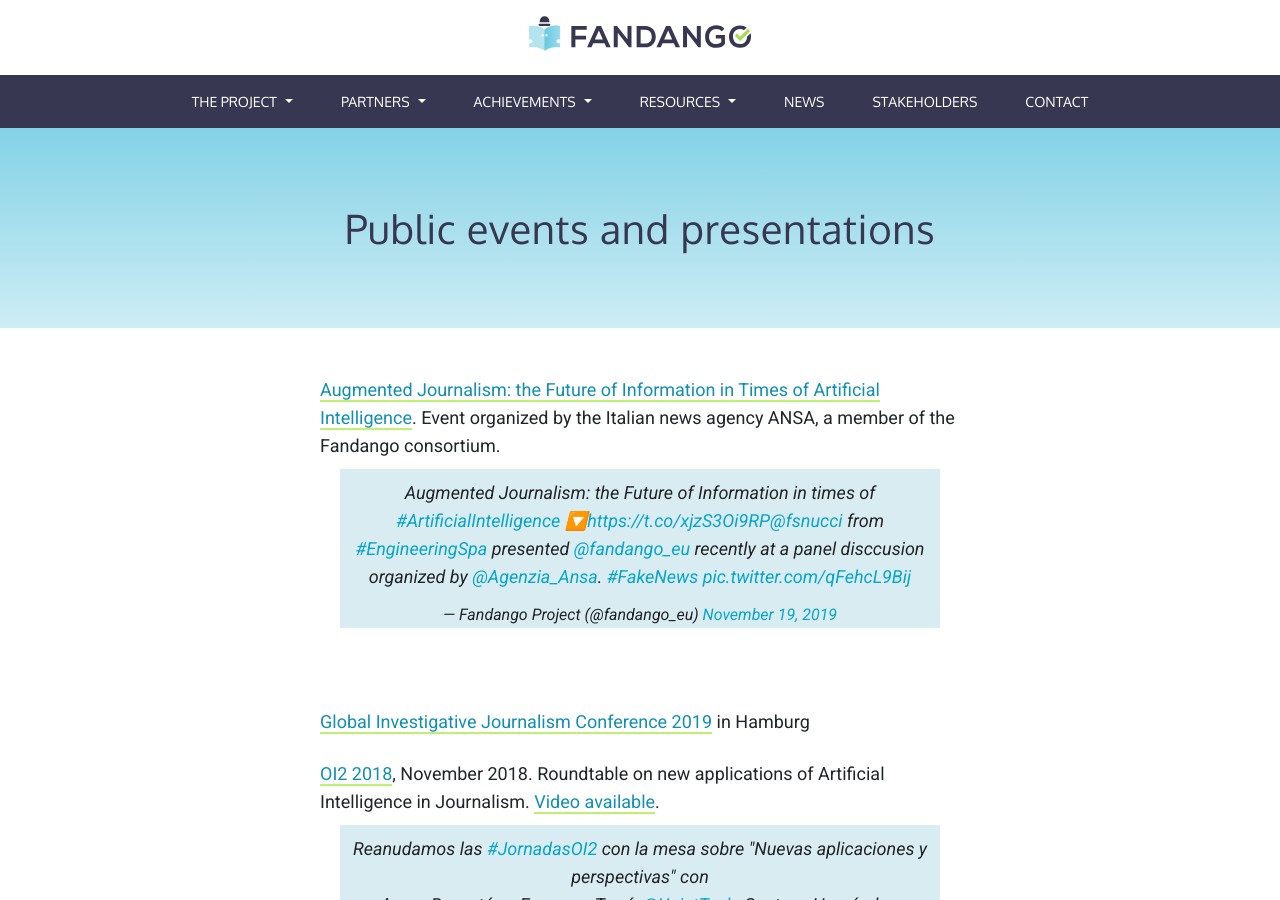
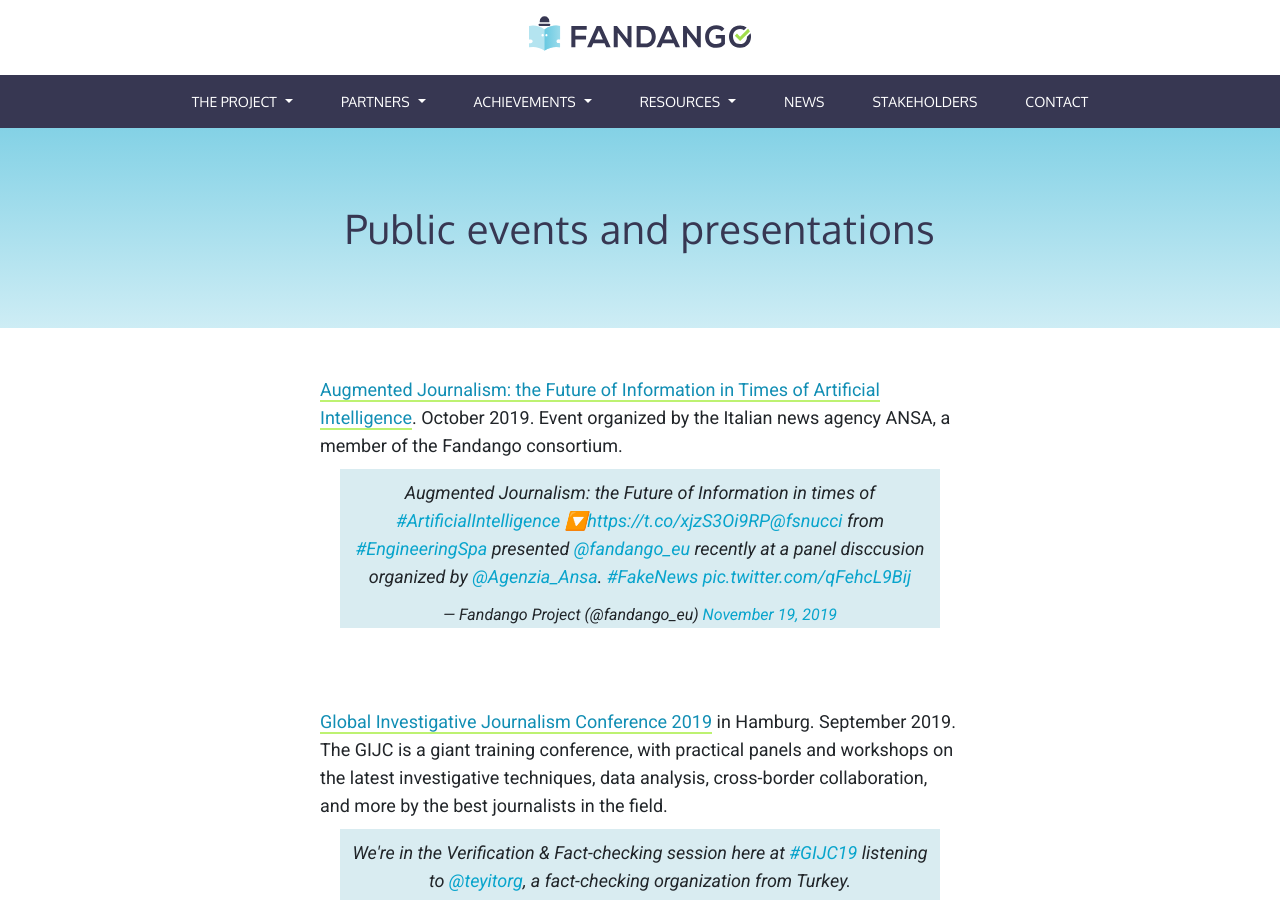
Before and after one commit to fandangOrg/fandango-web, a Jekyll site: the page built from achievements/public-events.md, in a window 1280 px wide and 900 px high. Built offline with Jekyll 4.4.1, drawn with Linux system fonts in a browser that asks for light colours; comment, search, counter and statistics services are not loaded; some of the changed text lies outside the part shown.

Commit message:
Updated Public Events

```diff
--- a/achievements/public-events.md
+++ b/achievements/public-events.md
@@ -6,7 +6,7 @@ navigation_order: 2
 navigation_parent: Achievements
 ---
 
-[Augmented Journalism: the Future of Information in Times of Artificial Intelligence](https://fandango-project.eu/news/2019/11/15/augmented-journalism-the-future-of-information-in-times-of-artificial-intelligence/). Event organized by the Italian news agency ANSA, a member of the Fandango consortium.
+[Augmented Journalism: the Future of Information in Times of Artificial Intelligence](https://fandango-project.eu/news/2019/11/15/augmented-journalism-the-future-of-information-in-times-of-artificial-intelligence/). October 2019. Event organized by the Italian news agency ANSA, a member of the Fandango consortium.
 
 <center>
 <blockquote class="twitter-tweet"><p lang="en" dir="ltr">Augmented Journalism: the Future of Information in times of <a href="https://twitter.com/hashtag/ArtificialIntelligence?src=hash&amp;ref_src=twsrc%5Etfw">#ArtificialIntelligence</a> 🔽<a href="https://t.co/xjzS3Oi9RP">https://t.co/xjzS3Oi9RP</a><a href="https://twitter.com/fsnucci?ref_src=twsrc%5Etfw">@fsnucci</a> from <a href="https://twitter.com/hashtag/EngineeringSpa?src=hash&amp;ref_src=twsrc%5Etfw">#EngineeringSpa</a> presented <a href="https://twitter.com/fandango_eu?ref_src=twsrc%5Etfw">@fandango_eu</a> recently at a panel disccusion organized by <a href="https://twitter.com/Agenzia_Ansa?ref_src=twsrc%5Etfw">@Agenzia_Ansa</a>. <a href="https://twitter.com/hashtag/FakeNews?src=hash&amp;ref_src=twsrc%5Etfw">#FakeNews</a> <a href="https://t.co/qFehcL9Bij">pic.twitter.com/qFehcL9Bij</a></p>&mdash; Fandango Project (@fandango_eu) <a href="https://twitter.com/fandango_eu/status/1196723252657307648?ref_src=twsrc%5Etfw">November 19, 2019</a></blockquote> <script async src="https://platform.twitter.com/widgets.js" charset="utf-8"></script>
@@ -14,8 +14,13 @@ navigation_parent: Achievements
 
 <p>&nbsp;</p>
 
-[Global Investigative Journalism Conference 2019](https://gijc2019.org) in Hamburg
+[Global Investigative Journalism Conference 2019](https://gijc2019.org) in Hamburg. September 2019. The GIJC is a giant training conference, with practical panels and workshops on the latest investigative techniques, data analysis, cross-border collaboration, and more by the best journalists in the field.
 
+<center>
+<blockquote class="twitter-tweet"><p lang="en" dir="ltr">We&#39;re in the Verification &amp; Fact-checking session here at <a href="https://twitter.com/hashtag/GIJC19?src=hash&amp;ref_src=twsrc%5Etfw">#GIJC19</a> listening to <a href="https://twitter.com/teyitorg?ref_src=twsrc%5Etfw">@teyitorg</a>, a fact-checking organization from Turkey. <a href="https://t.co/YLgufPTdeX">pic.twitter.com/YLgufPTdeX</a></p>&mdash; Fandango Project (@fandango_eu) <a href="https://twitter.com/fandango_eu/status/1177153299398746114?ref_src=twsrc%5Etfw">September 26, 2019</a></blockquote> <script async src="https://platform.twitter.com/widgets.js" charset="utf-8"></script>
+</center>
+
+<p>&nbsp;</p>
 
 [OI2 2018](http://oi2media.es/index.php/jornadas-2018/), November 2018. Roundtable on new applications of Artificial Intelligence in Journalism. [Video available](http://www.rtve.es/alacarta/videos/oi2/oi2-nuevas-aplicaciones-perspectivas/4851457/).
 
```
